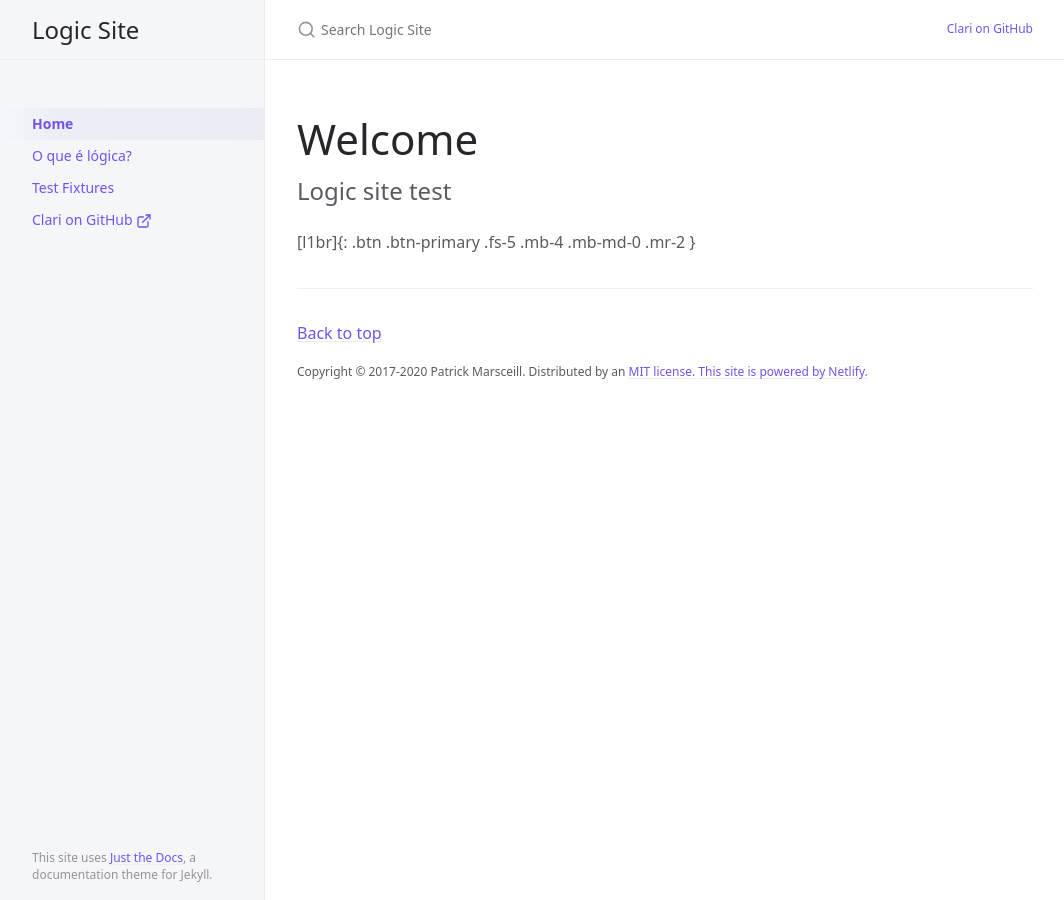
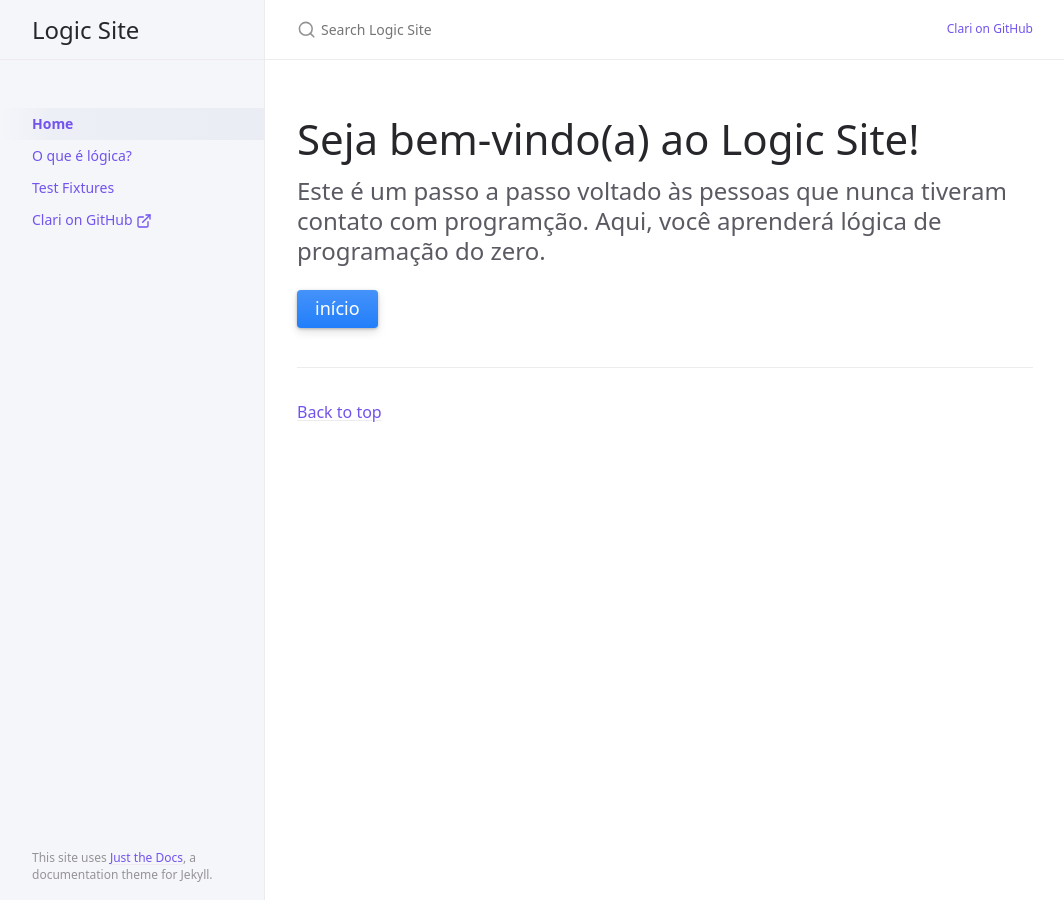
Before and after one commit to clarissalima/Logic-Site, a Jekyll site: the page built from index.md, in a window 1280 px wide. Shown: the whole page, without its empty margins (107-1171 px from the left). Built offline with Jekyll 4.4.1, drawn with Linux system fonts in a browser that asks for light colours; cached includes are drawn as plain includes.

Commit message:
logic page

```diff
--- a/_config.yml
+++ b/_config.yml
@@ -111,7 +111,6 @@ liquid:
 back_to_top: true
 back_to_top_text: "Back to top"
 
-footer_content: "Copyright &copy; 2017-2020 Patrick Marsceill. Distributed by an <a href=\"https://github.com/just-the-docs/just-the-docs/tree/main/LICENSE.txt\">MIT license.</a> <a href=\"https://www.netlify.com/\">This site is powered by Netlify.</a>"
 
 # Footer last edited timestamp
 last_edit_timestamp: true # show or hide edit time - page must have `last_modified_date` defined in the frontmatter
--- a/index.md
+++ b/index.md
@@ -2,14 +2,14 @@
 layout: default
 title: Home
 nav_order: 1
-description: "Starting"
+description: "Página inicial"
 permalink: /
 ---
 
-# Welcome
+# Seja bem-vindo(a) ao Logic Site!
 {: .fs-9 }
 
-Logic site test
+Este é um passo a passo voltado às pessoas que nunca tiveram contato com programção. Aqui, você aprenderá lógica de programação do zero.
 {: .fs-6 .fw-300 }
 
-[l1br]{: .btn .btn-primary .fs-5 .mb-4 .mb-md-0 .mr-2 }
+[início](http://127.0.0.1:4000/docs/logic/){: .btn .btn-blue .fs-5 .mb-4 .mb-md-0 .mr-2 }
```
Also changed, not shown: docs/logic.md (+5 -0 lines), 5 other files.
